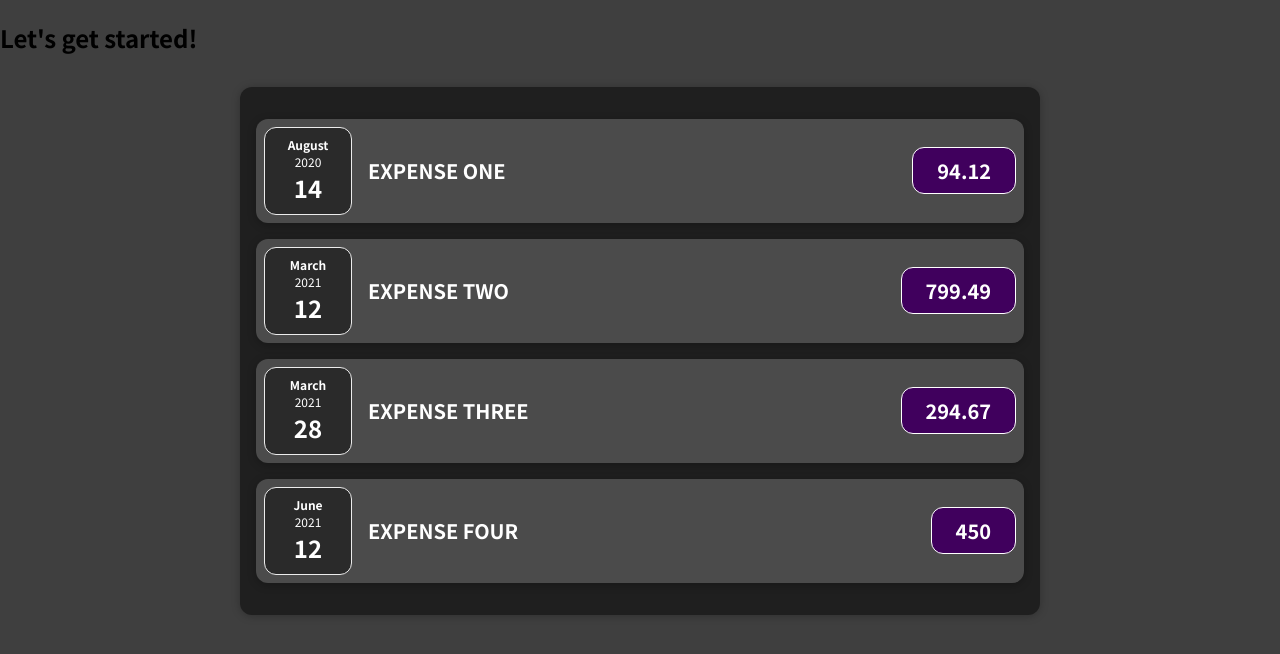
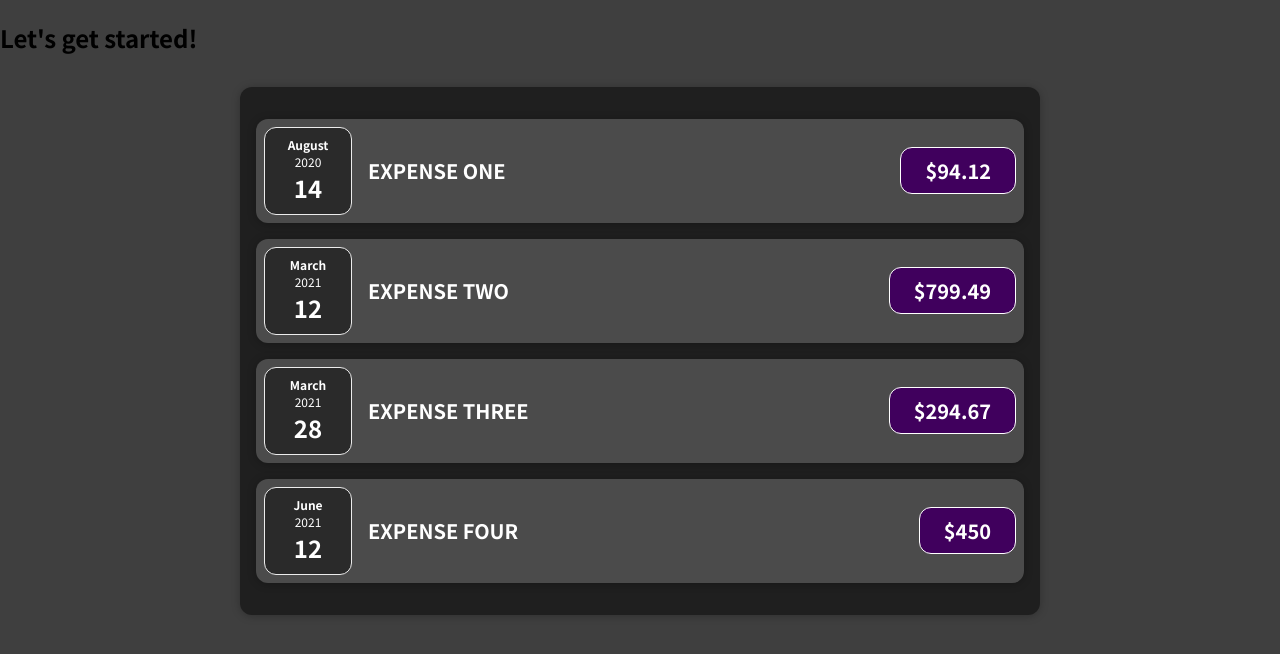
Before and after one commit to hajschroeder/react-practice, a JavaScript app: page / in a window 1280 px wide. Shown: the top 654 px of the page. Built offline with nearby package versions, Linux system fonts and the light colour scheme.

Commit message:
include Card component

```diff
--- /dev/null
+++ b/src/components/Card.css
@@ -0,0 +1,4 @@
+.card {
+  border-radius: 12px;
+  box-shadow: 0 1px 8px rgba(0, 0, 0, 0.25);
+}
--- /dev/null
+++ b/src/components/Card.js
@@ -0,0 +1,9 @@
+import './Card.css';
+
+function Card(props) {
+  const classes = 'card ' + props.className;
+
+  return <div className={classes}>{props.children}</div>;
+}
+
+export default Card;
--- a/src/components/ExpenseItem.css
+++ b/src/components/ExpenseItem.css
@@ -2,10 +2,8 @@
   display: flex;
   justify-content: space-between;
   align-items: center;
-  box-shadow: 0 2px 8px rgba(0, 0, 0, 0.25);
   padding: 0.5rem;
   margin: 1rem 0;
-  border-radius: 12px;
   background-color: #4b4b4b;
 }
 
--- a/src/components/ExpenseItem.js
+++ b/src/components/ExpenseItem.js
@@ -1,19 +1,20 @@
 import ExpenseDate from './ExpenseDate';
+import Card from './Card';
 import './ExpenseItem.css';
 
-function ExpenseItem (props) {
+function ExpenseItem(props) {
   return (
-    <div className="expense-item">
-      <ExpenseDate date={props.date}/>
+    <Card className='expense-item'>
+      <ExpenseDate date={props.date} />
       <div className='expense-item__description'>
         <h2>{props.title}</h2>
-        <div className='expense-item__price'>{props.amount}</div>
+        <div className='expense-item__price'>${props.amount}</div>
       </div>
-    </div>
+    </Card>
   );
 }
 
-export default ExpenseItem
+export default ExpenseItem;
 // The Following got moved to it's own component ExpenseDate
   // const month =  props.date.toLocaleString('en-us', { month: 'long' })
   // const day = props.date.toLocaleString('en-us', { day: '2-digit' })
--- a/src/components/Expenses.css
+++ b/src/components/Expenses.css
@@ -4,6 +4,4 @@
   margin: 2rem auto;
   width: 50rem;
   max-width: 95%;
-  border-radius: 12px;
-  box-shadow: 0 1px 8px rgba(0, 0, 0, 0.25);
 }
--- a/src/components/Expenses.js
+++ b/src/components/Expenses.js
@@ -1,9 +1,10 @@
+import ExpenseItem from './ExpenseItem';
+import Card from './Card';
 import './Expenses.css';
-import ExpenseItem from './ExpenseItem';
 
 function Expenses(props) {
   return (
-    <div className='expenses'>
+    <Card className="expenses">
       <ExpenseItem
         title={props.items[0].title}
         amount={props.items[0].amount}
@@ -24,11 +25,13 @@ function Expenses(props) {
         amount={props.items[3].amount}
         date={props.items[3].date}
       />
-    </div>
-  )
+    </Card>
+  );
 }
 
 export default Expenses;
+
+//this was my attempt.
 // import './Expenses.css';
 
 
```
